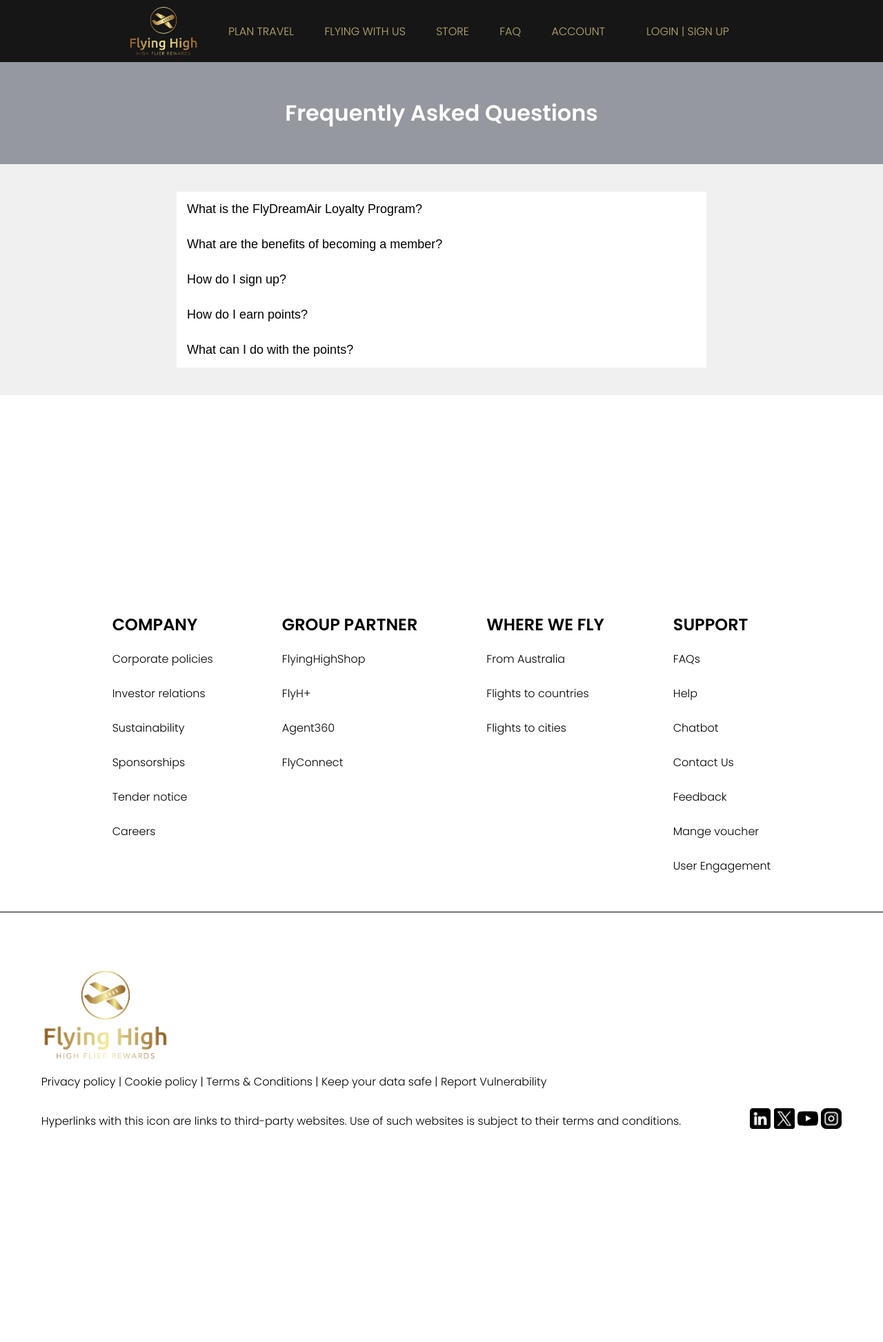
After one commit to Mishra-Atharva/FlyDreamAir, a Flask app: page /faq in a window 1280 px wide. The commit adds this page. Shown: the whole page at 69% size. Run offline with Flask 3, Linux system fonts and the light colour scheme.

Commit message:
implemented signup && faq page && added user

```diff
--- a/server.py
+++ b/server.py
@@ -50,6 +50,9 @@ def account_summary():
 def account_rewards():
     return render_template('profile_rewards.html')
 
+@app.route('/faq')
+def faq():
+    return render_template('faq.html')
 
 @app.route('/get_data', methods=['GET'])
 def get_data():
--- a/templates/cart.html
+++ b/templates/cart.html
@@ -14,7 +14,7 @@
                     <li><a href="">PLAN TRAVEL</a></li>
                     <li><a href="">FLYING WITH US</a></li>
                     <li><a href="{{url_for('store')}}">STORE</a></li>
-                    <li><a href="">FLY HIGH/FREQUENT FLIER</a></li>
+                    <li><a href="{{url_for('faq')}}">FAQ</a></li>
                     <li><a href="{{url_for('account_summary')}}">ACCOUNT</a></li>
                 </ul>
                 <div id="account">
--- /dev/null
+++ b/templates/faq.html
@@ -0,0 +1,157 @@
+<html>
+    <head>
+        <meta charset="utf-8">
+        <title>FlyDreamAir - FAQ</title>
+        <meta name="viewport" content="width=device-width, initial-scale=1.0">
+        <link rel="shortcut icon" href="../static/Assets/logo.png" type="image/x-icon">
+        <link rel="stylesheet" href="../static/css/style.css">
+
+        <style>
+            .faq-bg{
+                background-color: #f0f0f0;
+            }
+
+            .faq-container {
+                background-color: #96989f;
+                color: white;
+                text-align: center;
+                padding: 50px 20px;
+            }
+            .faq-container h1 {
+                margin: 0;
+                font-size: 32px;
+            }
+            .faq-section {
+                background-color: #f0f0f0;
+                padding: 40px;
+                margin: auto;
+                width: 60%;
+            }
+            .accordion {
+                background-color: white;
+                cursor: pointer;
+                padding: 15px;
+                width: 100%;
+                border: none;
+                text-align: left;
+                outline: none;
+                font-size: 18px;
+                transition: 0.4s;
+            }
+            .accordion:hover {
+                background-color: #cccccc;
+            }
+            .panel {
+                padding: 0 15px;
+                background-color: white;
+                max-height: 0;
+                overflow: hidden;
+                transition: max-height 0.2s ease-out;
+            }
+        </style>
+    </head>
+    <body>
+        <div id="cover">
+            <div class="form">
+                <img href="" src="./static/Assets/close.svg" alt="" id="close">
+                <h1>LOGIN</h1>
+                <div class="inputs">
+                    <input type="text" id="email" placeholder="Fly High number / Email Address">
+                    <input type="password" id="password" placeholder="Password">
+                    <div class="options">
+                        <input type="checkbox" name="checkb" id="remember">
+                        <label for="checkb" id="remember_label">Remember me</label>
+                        <a href="">Reset Password</a>
+                    </div>
+                </div>
+                <button onclick="login();">Login</button>
+                <div class="buttons">
+                    <a href="">Forgot Memebership number</a>
+                    <p>Not a FlyHigh member? <a href="">Join now</a></p>
+                </div>
+            </div>
+        </div>
+        <header>
+            <nav>
+                <a href="{{url_for('home')}}"><img src="./static/Assets/logo.png" alt=""></a>
+                <ul>
+                    <li><a href="">PLAN TRAVEL</a></li>
+                    <li><a href="">FLYING WITH US</a></li>
+                    <li><a href="{{url_for('store')}}">STORE</a></li>
+                    <li><a href="{{url_for('faq')}}">FAQ</a></li>
+                    <li><a href="{{url_for('account_summary')}}">ACCOUNT</a></li>
+                </ul>
+                <div id="account">
+                    <a href="javascript:void(0);" onclick="login_show();">LOGIN</a> | <a href="{{url_for('signup')}}">SIGN UP</a>
+                </div>
+                <div id="logout">
+                    <a href="javascript:void(0);" onclick="logout();">LOG OUT</a>
+                </div>
+            </nav>
+
+    <div class="faq-container">
+        <h1>Frequently Asked Questions</h1>
+    </div>
+
+    <div class="faq-bg">
+    <div class="faq-section">
+        <button class="accordion">What is the FlyDreamAir Loyalty Program?</button>
+        <div class="panel">
+            <p> FlyDreamAir Loyalty Program is a rewards program that allows you to unlock various perks and promotions on your travel when you spend certain amount on partenered companies.</p>
+        </div>
+
+        <button class="accordion">What are the benefits of becoming a member?</button>
+        <div class="panel">
+            <p>Members enjoy priority boarding, seat upgrades, access to exclusive lounges, and the ability to earn miles for future travel rewards.</p>
+        </div>
+
+        <button class="accordion">How do I sign up?</button>
+        <div class="panel">
+            <p>You can sign up by clicking on the <a href="{{url_for('signup')}}">Sign up</a> here or clicking "SIGN UP" on the top of the page. Joining is free!</p>
+        </div>
+
+        <button class="accordion">How do I earn points?</button>
+        <div class="panel">
+            <p>You can earn points by booking flights with FlyDreamAir and/ or using services of our partnered companies.</p>
+        </div>
+
+        <button class="accordion">What can I do with the points?</button>
+        <div class="panel">
+            <p>You can use your points to purchase flight tickets on a discounted point, upgrade seat plan, get discounta on certain hotels and more.</p>
+        </div>
+    </div>
+    </div>
+
+<section class="footer">
+    <div class="footer_head">
+        <p>
+            <mark id="header">COMPANY</mark> <br> <a href="">Corporate policies</a> <br> <a href="">Investor relations</a> <br> <a href="">Sustainability</a> <br> <a href="">Sponsorships</a> <br> <a href="">Tender notice</a> <br> <a href="">Careers</a> <br> <a href="FlyingHighLab"></a><br>
+        </p>
+        <p>
+            <mark id="header">GROUP PARTNER</mark> <br> <a href="">FlyingHighShop</a> <br> <a href="">FlyH+</a> <br> <a href="">Agent360</a> <br> <a href="">FlyConnect</a> <br>
+        </p>
+        <p>
+            <mark id="header">WHERE WE FLY</mark> <br> <a href="">From Australia</a> <br> <a href="">Flights to countries</a> <br> <a href="">Flights to cities</a> <br>
+        </p>
+        <p>
+            <mark id="header">SUPPORT</mark> <br> <a href="">FAQs</a> <br> <a href="">Help</a> <br> <a href="">Chatbot</a> <br> <a href="">Contact Us</a> <br> <a href="">Feedback</a> <br> <a href="">Mange voucher</a> <br> <a href="">User Engagement</a> <br>
+        </p>
+    </div>
+    <br>
+    <footer>
+        <img class="logo" src="../static/Assets/logo.png" alt=""><br>
+        <div class="info"><p><a href="">Privacy policy</a> | <a href="">Cookie policy</a> | <a href="">Terms & Conditions</a> | <a href="">Keep your data safe</a> | <a href="">Report Vulnerability</a></p></div>
+        <br><div class="info2"><p>Hyperlinks with this icon are links to third-party websites. Use of such websites is subject to their terms and conditions.</p></div>
+        <div class="links">
+            <img src="../static/Assets/linkedin.png" alt="">
+            <img src="../static/Assets/twitter.png" alt="">
+            <img src="../static/Assets/youtube.svg" alt="">
+            <img src="../static/Assets/instagram.png" alt="">
+        </div>
+
+    </footer>
+</section>
+
+</body>
+<script src="../static/javascript/script.js"></script>
+</html>
--- a/templates/index.html
+++ b/templates/index.html
@@ -34,7 +34,7 @@
                     <li><a href="">PLAN TRAVEL</a></li>
                     <li><a href="">FLYING WITH US</a></li>
                     <li><a href="{{url_for('store')}}">STORE</a></li>
-                    <li><a href="">FLY HIGH/FREQUENT FLIER</a></li>
+                    <li><a href="{{url_for('faq')}}">FAQ</a></li>
                     <li><a href="{{url_for('account_summary')}}">ACCOUNT</a></li>
                 </ul>
                 <div id="account">
--- a/templates/profile_rewards.html
+++ b/templates/profile_rewards.html
@@ -35,7 +35,7 @@
                 <li><a href="">PLAN TRAVEL</a></li>
                 <li><a href="">FLYING WITH US</a></li>
                 <li><a href="{{url_for('store')}}">STORE</a></li>
-                <li><a href="">FLY HIGH/FREQUENT FLIER</a></li>
+                <li><a href="{{url_for('faq')}}">FAQ</a></li>
                 <li><a href="{{url_for('account_summary')}}">ACCOUNT</a></li>
             </ul>
             <div id="account">
--- a/templates/profile_summary.html
+++ b/templates/profile_summary.html
@@ -35,7 +35,7 @@
                 <li><a href="">PLAN TRAVEL</a></li>
                 <li><a href="">FLYING WITH US</a></li>
                 <li><a href="{{url_for('store')}}">STORE</a></li>
-                <li><a href="">FLY HIGH/FREQUENT FLIER</a></li>
+                <li><a href="{{url_for('faq')}}">FAQ</a></li>
                 <li><a href="{{url_for('account_summary')}}">ACCOUNT</a></li>
             </ul>
             <div id="account">
--- a/templates/store.html
+++ b/templates/store.html
@@ -34,7 +34,7 @@
                     <li><a href="">PLAN TRAVEL</a></li>
                     <li><a href="">FLYING WITH US</a></li>
                     <li><a href="{{url_for('store')}}">STORE</a></li>
-                    <li><a href="">FLY HIGH/FREQUENT FLIER</a></li>
+                    <li><a href="{{url_for('faq')}}">FAQ</a></li>
                     <li><a href="{{url_for('account_summary')}}">ACCOUNT</a></li>
                 </ul>
                 <div id="account">
--- a/user.json
+++ b/user.json
@@ -1,15 +1,41 @@
 [
   {
-    "birth": "2000-05-20",
+    "address": "742 Evergreen Terrace Springfield, IL 62704, USA",
+    "birth": "29/01/1995",
     "cart": [],
-    "country": "Canada",
-    "email": "johndoe@gmail.com",
-    "expires": "18/01/2025",
-    "flynumber": "378912827913",
-    "miles": "110000",
-    "name": "John Doe",
-    "password": "12345678",
+    "email": "emilysmith@gmail.com",
+    "expires": "1/01/2025",
+    "flynumber": 17756315832,
+    "miles": 150300,
+    "name": "Emily Smith",
+    "password": "Emily1968!",
     "purchased": [],
     "status": "silver"
+  },
+  {
+    "address": "123 Oakwood Lane, Springfield, IL 62704, USA",
+    "birth": "26/04/1984",
+    "cart": [],
+    "email": "michaelbrown@gmail.com",
+    "expires": "1/01/2025",
+    "flynumber": 58109052713,
+    "miles": 0,
+    "name": "Michael Brown",
+    "password": "Michael1984!",
+    "purchased": [],
+    "status": "silver"
+  },
+  {
+    "name": "Alex Johnson",
+    "birth": "15/10/1989",
+    "address": "221B Baker Street London, NW1 6XE, United Kingdom",
+    "email": "alexjohnson@gmail.com",
+    "password": "Alex1979!",
+    "flynumber": 59421099394,
+    "status": "silver",
+    "miles": 0,
+    "expires": "1/01/2025",
+    "cart": [],
+    "purchased": []
   }
 ]
```
Also changed, not shown: static/css/signup.css (+2 -11 lines), static/javascript/profile.js (+2 -5 lines), static/javascript/signup.js (+111 -36 lines), templates/signup.html (+11 -6 lines), 2 other files.
